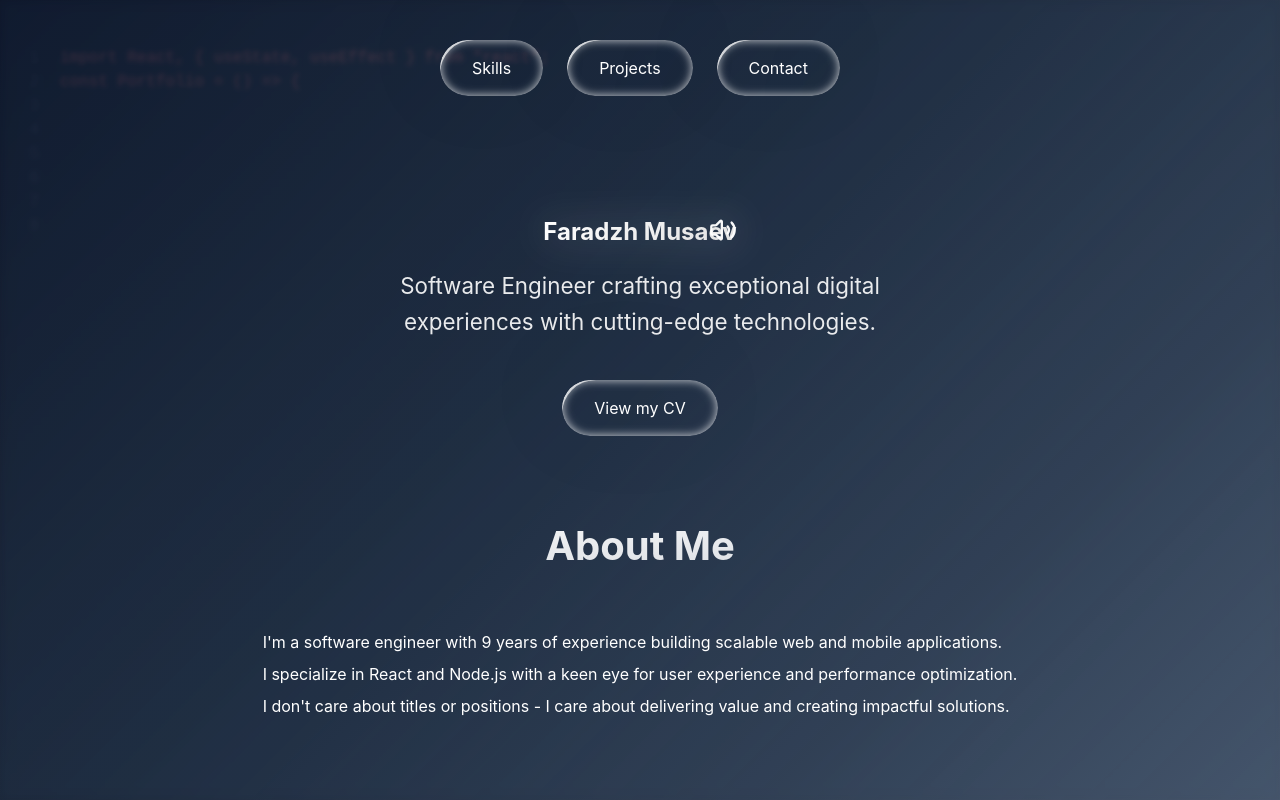
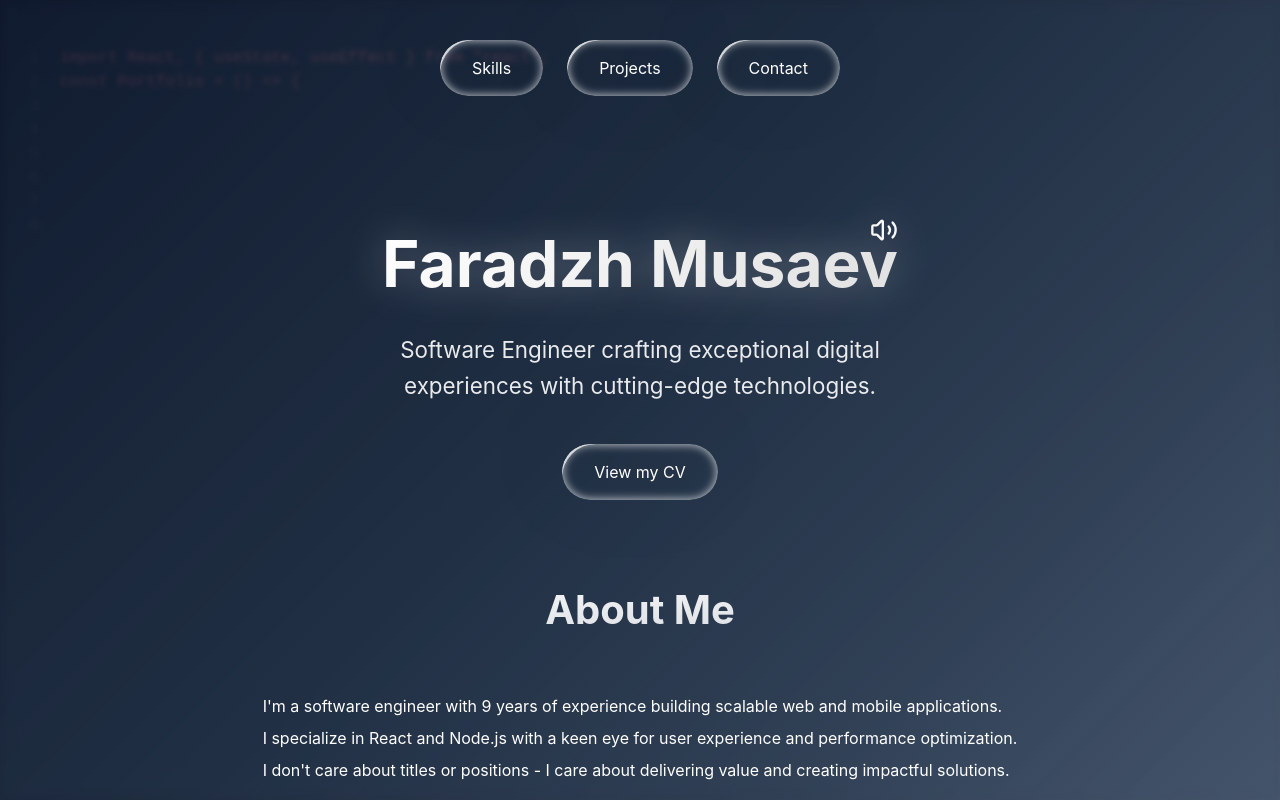
Before and after one commit to faradzh/portfolio, a Next.js app: page / in a window 1280 px wide. Shown: the top 800 px of the page. Built offline with nearby package versions, Linux system fonts and the light colour scheme.

Commit message:
fix: the heading size

```diff
--- a/app/globals.css
+++ b/app/globals.css
@@ -139,6 +139,7 @@ header {
 }
 
 .hero h1 {
+  font-size: 4rem;
   font-weight: 700;
   margin-bottom: 20px;
   background: linear-gradient(135deg, #fff, #e0e0e0);
--- a/components/Hero.tsx
+++ b/components/Hero.tsx
@@ -5,7 +5,7 @@ export default function Hero() {
   return (
     <section className="hero">
       <div className="flex justify-center">
-        <h1 className="text-2xl">
+        <h1>
           Faradzh Musaev
           <Speaker />
         </h1>
```
